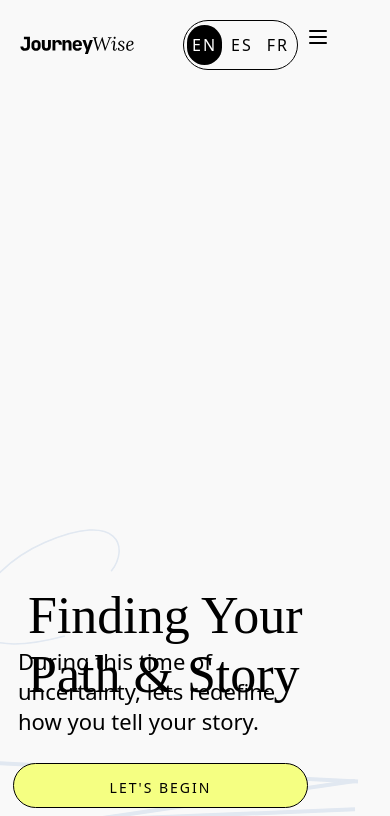
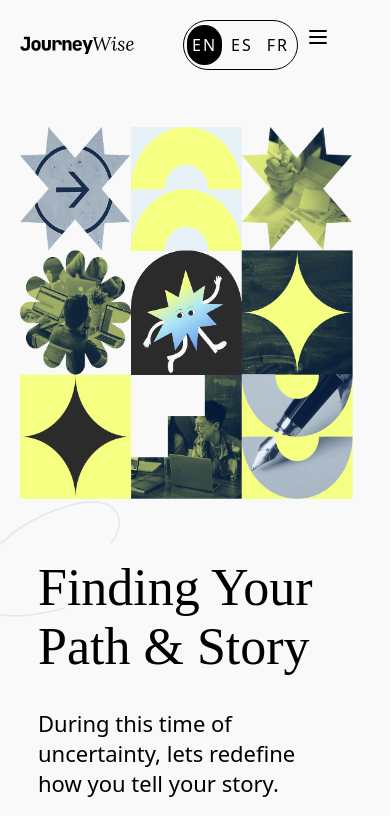
Before and after one commit to cherryontech/JourneyWise, a React (Vite) app in the folder app/: page / in a window 390 px wide. Shown: the top 816 px of the page. Built offline with nearby package versions, Linux system fonts and the light colour scheme; a web font is replaced by a local one.

Commit message:
finally the collage shows up on mobile

```diff
--- a/app/src/components/homepage/Collage.jsx
+++ b/app/src/components/homepage/Collage.jsx
@@ -1,9 +1,8 @@
 import React from 'react'
-import './collage-custom.css'
 
 const Collage = () => {
   return (
-    <div className="collage-custom">
+    <div>
     <img
     id="collage"
     src="/journeywise-hero.png"
--- a/app/src/components/homepage/Hero.jsx
+++ b/app/src/components/homepage/Hero.jsx
@@ -4,7 +4,7 @@ import Buttons from '../Buttons/Buttons'
 import Vectors from './Vectors'
 import useShowSecNotice from '../../Hook/useShowSecNotice'
 import './hero-custom.css'
-
+import './collage-custom.css'
 
 
 const Hero = () => {
@@ -31,7 +31,7 @@ const Hero = () => {
         <Buttons id="lets-begin" rounded primary className="w-[223px] h=[45px] text-[14px] px-[58px] py-[13px] mt-[30px]" onClick= {handleClick}>LET'S BEGIN</Buttons>
         <ShowSecNotice/>
       </section>
-      <section id="collage">
+      <section id="collage" className="collage-custom">
         <Collage />
       </section>
     </header>
--- a/app/src/components/homepage/collage-custom.css
+++ b/app/src/components/homepage/collage-custom.css
@@ -7,6 +7,7 @@
   #collage img {
     width: 333px;
     height: 372px;
-    margin-left: -1000px;
-  }
+    margin-left: 20px;
+    margin-top: -100px;
 }
+}
--- a/app/src/components/homepage/hero-custom.css
+++ b/app/src/components/homepage/hero-custom.css
@@ -24,12 +24,18 @@
   margin-top: 200px;
 }
 
+#collage {
+ width: 333px;
+ height: 372px;
+}
+
 @media (max-width: 480px) {
   #heroheader h2 {
     font-size: 52px;
     margin-right: 50px;
-    margin-left: -20px;
+    margin-left: -10px;
     line-height: normal;
+    margin-top: -90px;
   }
 
   #heading-subheading {
@@ -43,13 +49,13 @@
   }
 
   #heroheader h6 {
-    margin-left: -30px;
+    margin-left: -10px;
     margin-right: 195px;
     line-height: normal;
   }
 
   #subheading {
-    margin-top: 100px;
+    margin-top: 190px;
   }
 
   #lets-begin {
```
